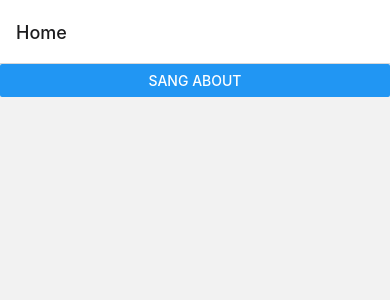
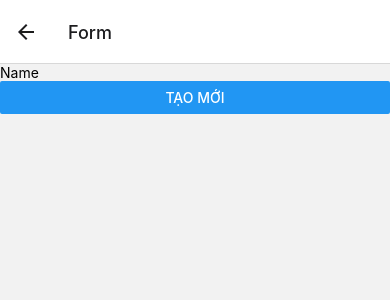
Before and after one commit to tuannda94/MOB306, a React Native app: screen /Form in a window 390 px wide. Before the commit this address had no page. Shown: the top 300 px of the page. Built offline with nearby package versions, Linux system fonts and the light colour scheme.

Commit message:
Fetch POST

```diff
--- a/App.js
+++ b/App.js
@@ -6,10 +6,11 @@ import Manager from './Manager'; // file App cũ
 import {View, Text, Button, FlatList} from 'react-native';
 import {useState, useEffect} from 'react';
 const Stack = createNativeStackNavigator();
-
+import Form from './src/screens/Form';
 // Tạo ra thêm 1 màn hình About để quản lý
 const About = (props) => {
     const nav = props.navigation;
+    const check = props.route.params?.check;
     const [name, setName] = useState('');
     const [id, setId] = useState('');
     const [list, setList] = useState([]);
@@ -26,7 +27,7 @@ const About = (props) => {
                 setList(data);
                 setLoading(false);
             });
-    }, []); // mảng rỗng thì chỉ chạy 1 lần duy nhất
+    }, [check]); // mảng rỗng thì chỉ chạy 1 lần duy nhất
 
     useEffect(() => {
         // CV được thực hiện khi mới render vào và
@@ -35,6 +36,10 @@ const About = (props) => {
     }, [name]);
 
     return (<View>
+        <Button
+            title="Thêm mới"
+            onPress={() => nav.navigate('Form')}
+        />
         {
             isLoading
                 ? <Text style={{fontSize:40}}
@@ -90,6 +95,9 @@ const App = () => {
             <Stack.Screen
                 name='About' component={About}
             />
+            <Stack.Screen
+                name="Form" component={Form}
+            />
         </Stack.Navigator>
     </NavigationContainer>
     );
--- /dev/null
+++ b/src/screens/Form/index.js
@@ -0,0 +1,38 @@
+import {View, Button, TextInput} from 'react-native';
+import {useState} from 'react';
+
+const Form = (props) => {
+    const {navigation: nav, route} = props;
+    const [name, setName] = useState('');
+
+    const onSave = () => {
+        const newObj = {name}; // {name: name}
+        fetch(
+            'https://63e5fb6483c0e85a868a560d.mockapi.io/products',
+            {
+                headers: {
+                    'Content-Type': 'application/json',
+                    'Accept': 'application/json'
+                },
+                method: 'POST',
+                body: JSON.stringify(newObj)
+            }
+        ).then((res) => res.json())
+        .then((data) => nav.navigate('About', {check: Math.random()*10000000}));
+    };
+
+    return (
+        <View>
+            <TextInput
+                placeholder='Name'
+                onChangeText={(text) => setName(text)}
+            />
+            <Button
+                title={'Tạo mới'}
+                onPress={onSave}
+                // onPress={() => onSave()}
+            />
+        </View>
+    )
+};
+export default Form;
```
